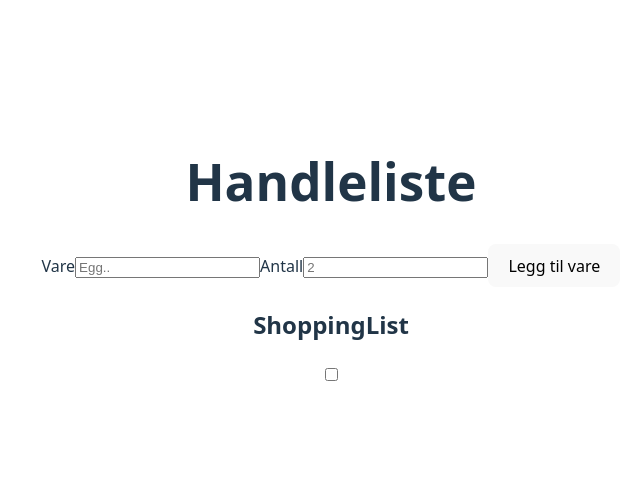
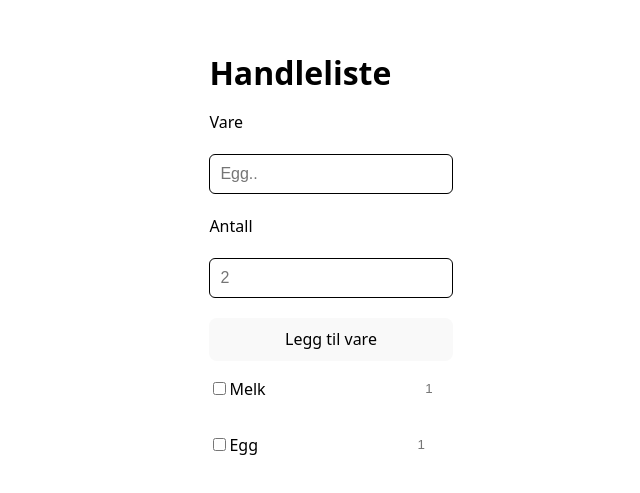
Before and after one commit to StormyDoom/arbeidskrav2_UIN_, a React (Vite) app: page / in a window 1280 px wide. Shown: the part 147-640 px from the top of the page, without its empty margins (309-949 px from the left). Built offline with nearby package versions, Linux system fonts and the light colour scheme.

Commit message:
Oppdatert arbeidskrav 2

```diff
--- a/src/App.jsx
+++ b/src/App.jsx
@@ -2,6 +2,10 @@ import './App.css'
 import AddForm from './components/AddForm'
 import ShoppingList from './components/ShoppingList'
 import ShoppingItem from './components/ShoppingItem'
+import './style/style.css'
+import { useState } from 'react'
+
+// Har jobbet med ToDos prosjekt fra forelesning og samarbeidet/jobbet med Fride Standal.
 
 function App() {
 
@@ -9,21 +13,25 @@ function App() {
     {
       id: 0,
       title: "Melk",
-      number: "2"
+      number: "2",
+      isSelected: false,
     },
     {
       id: 1,
       title: "Egg",
-      number: "1"
+      number: "1",
+      isSelected: true
     }
   ]
 
+  const [shoppinglist, setShoppingList] = useState(ShoppingProducts)
+
+
   return (
-    <main>
+    <main id="container">
       <h1>Handleliste</h1>
       <AddForm />
-      <ShoppingList />
-      <ShoppingItem />
+      <ShoppingList ShoppingProducts={shoppinglist} />
     </main>
   )
 }
--- a/src/components/AddForm.jsx
+++ b/src/components/AddForm.jsx
@@ -1,11 +1,11 @@
 export default function AddForm(){
     return (
-        <form>
-            <label htmlFor="producttitle">Vare</label>
+        <form className="form">
+            <label>Vare</label>
             <input name="title" type="text" placeholder="Egg.." required></input>
-            <label htmlFor="totaltitle">Antall</label>
-            <input name="total" type="number" placeholder="2" min="1" required></input>
-            <button>Legg til vare</button>
+            <label>Antall</label>
+            <input name="number" type="number" placeholder="2" min="1" required></input>
+            <button className="submit-btn">Legg til vare</button>
         </form>
     )
 }
--- a/src/components/ShoppingItem.jsx
+++ b/src/components/ShoppingItem.jsx
@@ -1,9 +1,10 @@
-export default function ShoppingItem({title, number}){
+
+export default function ShoppingItem({title}){
     return (
         <article className="products">
-            <h2>{title}</h2>
-            <p>{number}</p>
             <input type="checkbox"></input>
+            <p>{title}</p>
+            <input className="total-right" name="total" type="number" min={1} placeholder="1"></input>
         </article>
     )
 }
--- a/src/components/ShoppingList.jsx
+++ b/src/components/ShoppingList.jsx
@@ -2,8 +2,8 @@ import ShoppingItem from "./ShoppingItem";
 
 export default function ShoppingList({ShoppingProducts, setShoppingList}){
     return (
-        <section className="flex-r">
-            <h2>ShoppingList</h2>
+        <section className="shopping-list">
+            {ShoppingProducts.map((item) => <ShoppingItem key={item.id} title={item.title} number={item.number} setShoppingList={setShoppingList} isSelected={item.isSelected}/>)}
         </section>
     )
 }
--- /dev/null
+++ b/src/style/style.css
@@ -0,0 +1,44 @@
+#container{
+    max-width: 400px;
+    margin: 0;
+    padding: 20px;
+    color: black;
+    background-color: #FFFF;
+    border-radius: 30px;
+    text-align: left;
+}
+
+h1 {
+    margin-bottom: 20px;
+    font-size: 2rem;
+}
+
+.form{
+    display: flex;
+    flex-direction: column;
+    gap: 20px;
+}
+
+.form input{
+    padding: 10px;
+    border: solid 1px;
+    border-radius: 6px;
+    font-size: 16px;
+}
+
+.products{
+    display: flex;
+    align-items: center;
+}
+
+.total-right{
+    display: flex;
+    text-align: right;
+    border: 1px solid;
+    max-width: 500px;
+    padding: 5px;
+    border-radius: none;
+    background-color: #FFFF;
+    color: black;
+    border: none;
+}
```
